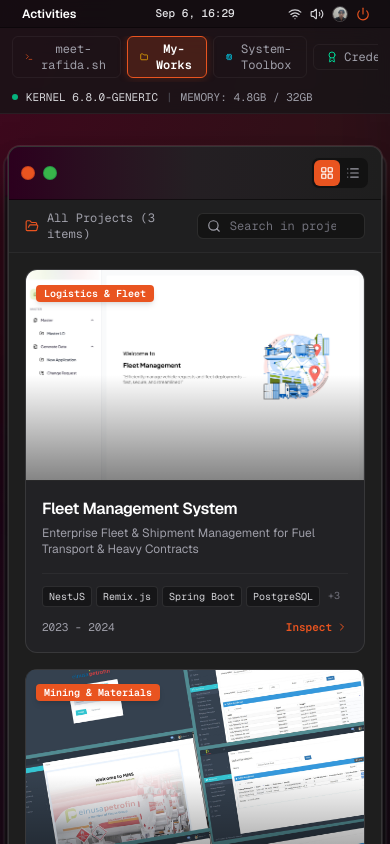
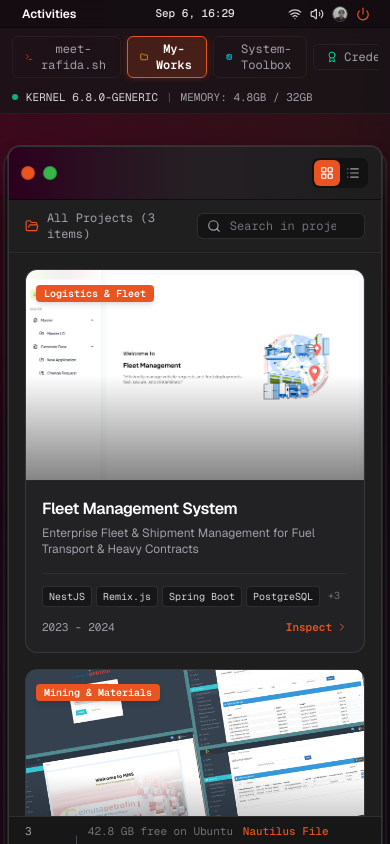
Before and after one commit to rafidaaziz23/rafi-ubuntu-portofolio, a Next.js app: page / in a window 390 px wide. Both pictures are taken after a click on the button "My-Works". Built offline with nearby package versions, Linux system fonts and the light colour scheme.

Commit message:
fix responsive

```diff
--- a/src/app/page.tsx
+++ b/src/app/page.tsx
@@ -302,7 +302,7 @@ export default function Home() {
           {isTerminalOpen && (
             <div
               onClick={() => setFocusedWindow("terminal")}
-              className={`w-full max-w-4xl transition-all duration-150 ${
+              className={`w-full max-w-5xl transition-all duration-150 ${
                 focusedWindow === "terminal"
                   ? "relative z-30 scale-100"
                   : "absolute z-10 scale-[0.98] opacity-75 pointer-events-auto"
--- a/src/components/windows/ContactWindow.tsx
+++ b/src/components/windows/ContactWindow.tsx
@@ -85,7 +85,7 @@ export function ContactWindow({
         className={`w-full font-sans select-none flex flex-col ${
           isMaximized
             ? "fixed inset-0 z-50 rounded-none max-w-none h-screen"
-            : "max-w-5xl mx-auto rounded-xl shadow-2xl shadow-black/85 ring-1 ring-white/10 h-[600px]"
+            : "max-w-5xl mx-auto rounded-xl shadow-2xl shadow-black/85 ring-1 ring-white/10 h-[80vh] md:h-[600px] max-h-[85vh]"
         } bg-[#1E1E1E] text-zinc-200 overflow-hidden ${className}`}
       >
         {/* Header - Thunderbird Mailer Style */}
@@ -133,7 +133,7 @@ export function ContactWindow({
         </header>
 
         {/* Content Body - 2 Columns */}
-        <div className="flex flex-col md:flex-row flex-1 min-h-0 bg-[#121212]">
+        <div className="flex flex-col md:flex-row flex-1 min-h-0 bg-[#121212] overflow-y-auto md:overflow-hidden">
 
           {/* Left Column - Contact Info */}
           <div className="w-full md:w-2/5 border-b md:border-b-0 md:border-r border-white/5 bg-[#18181A] p-6 sm:p-8 flex flex-col justify-center">
@@ -146,6 +146,28 @@ export function ContactWindow({
             </p>
 
             <div className="space-y-3">
+              <a
+                href="mailto:dev.rafidaaziz@gmail.com"
+                className="flex items-center gap-3 px-4 py-3 rounded-xl bg-white/5 hover:bg-[#E95420]/20 border border-white/5 hover:border-[#E95420]/50 transition-all group"
+              >
+                <Mail className="w-5 h-5 text-[#E95420] group-hover:scale-110 transition-transform" />
+                <div className="flex flex-col">
+                  <span className="text-sm font-semibold text-white group-hover:text-[#E95420] transition-colors">Email (Primary)</span>
+                  <span className="text-[11px] text-zinc-500 font-mono">dev.rafidaaziz@gmail.com</span>
+                </div>
+              </a>
+
+              <a
+                href="mailto:rafi@nexatriv.com"
+                className="flex items-center gap-3 px-4 py-3 rounded-xl bg-white/5 hover:bg-emerald-500/20 border border-white/5 hover:border-emerald-500/50 transition-all group"
+              >
+                <Mail className="w-5 h-5 text-emerald-400 group-hover:scale-110 transition-transform" />
+                <div className="flex flex-col">
+                  <span className="text-sm font-semibold text-white group-hover:text-emerald-400 transition-colors">Email (Business)</span>
+                  <span className="text-[11px] text-zinc-500 font-mono">rafi@nexatriv.com</span>
+                </div>
+              </a>
+
               <a
                 href="https://linkedin.com/in/rafida-aziz"
                 target="_blank"
@@ -160,7 +182,7 @@ export function ContactWindow({
               </a>
 
               <a
-                href="https://github.com/rafida-core"
+                href="https://github.com/rafidaaziz23"
                 target="_blank"
                 rel="noopener noreferrer"
                 className="flex items-center gap-3 px-4 py-3 rounded-xl bg-white/5 hover:bg-white/10 border border-white/5 transition-all group"
@@ -168,23 +190,7 @@ export function ContactWindow({
                 <Code className="w-5 h-5 text-white group-hover:scale-110 transition-transform" />
                 <div className="flex flex-col">
                   <span className="text-sm font-semibold text-white">GitHub</span>
-                  <span className="text-[11px] text-zinc-500 font-mono">@rafida-core</span>
-                </div>
-              </a>
-
-              <a
-                href="https://wa.me/"
-                target="_blank"
-                rel="noopener noreferrer"
-                className="flex items-center gap-3 px-4 py-3 rounded-xl bg-white/5 hover:bg-[#25D366]/20 border border-white/5 hover:border-[#25D366]/50 transition-all group relative overflow-hidden"
-              >
-                <MessageCircle className="w-5 h-5 text-[#25D366] group-hover:scale-110 transition-transform" />
-                <div className="flex flex-col">
-                  <span className="text-sm font-semibold text-white group-hover:text-[#25D366] transition-colors">Direct WhatsApp</span>
-                  <span className="text-[11px] text-emerald-400 font-mono flex items-center gap-1.5 mt-0.5">
-                    <span className="w-1.5 h-1.5 rounded-full bg-emerald-500 animate-pulse" />
-                    Online
-                  </span>
+                  <span className="text-[11px] text-zinc-500 font-mono">rafidaaziz23</span>
                 </div>
               </a>
             </div>
--- a/src/components/windows/CredentialsWindow.tsx
+++ b/src/components/windows/CredentialsWindow.tsx
@@ -83,7 +83,7 @@ export function CredentialsWindow({
         className={`w-full font-sans select-none flex flex-col ${
           isMaximized
             ? "fixed inset-0 z-50 rounded-none max-w-none h-screen"
-            : "max-w-5xl mx-auto rounded-xl shadow-2xl shadow-black/85 ring-1 ring-white/10 h-[650px]"
+            : "max-w-5xl mx-auto rounded-xl shadow-2xl shadow-black/85 ring-1 ring-white/10 h-[80vh] md:h-[650px] max-h-[85vh]"
         } bg-[#1E1E1E] text-zinc-200 overflow-hidden ${className}`}
       >
         {/* Header - Software Center Style */}
--- a/src/components/windows/ProjectsWindow.tsx
+++ b/src/components/windows/ProjectsWindow.tsx
@@ -126,10 +126,10 @@ export function ProjectsWindow({
         }}
         exit={{ opacity: 0, scale: 0.94, y: 20 }}
         transition={{ duration: 0.22, ease: "easeOut" }}
-        className={`w-full font-sans select-none ${
+        className={`w-full font-sans select-none flex flex-col ${
           isMaximized
-            ? "fixed inset-0 z-50 rounded-none max-w-none h-screen flex flex-col"
-            : "max-w-6xl mx-auto rounded-xl shadow-2xl shadow-black/85 ring-1 ring-white/10"
+            ? "fixed inset-0 z-50 rounded-none max-w-none h-screen"
+            : "max-w-6xl mx-auto rounded-xl shadow-2xl shadow-black/85 ring-1 ring-white/10 max-h-[85vh] md:max-h-[750px]"
         } bg-[#1E1E1E] text-zinc-200 overflow-hidden border border-white/10 backdrop-blur-md ${className}`}
       >
         {/* 1. Header Bar (Ubuntu Nautilus Style) */}
@@ -358,7 +358,7 @@ export function ProjectsWindow({
               </div>
 
               {/* View: Project Details OR Project Explorer */}
-              <div className="flex-1 p-4 sm:p-6 overflow-y-auto max-h-[640px] custom-scrollbar">
+              <div className="flex-1 p-4 sm:p-6 overflow-y-auto custom-scrollbar">
                 {activeProject ? (
                   /* ─── PROJECT DETAIL VIEW ─── */
                   <div className="flex flex-col gap-6">
--- a/src/components/windows/TerminalWindow.tsx
+++ b/src/components/windows/TerminalWindow.tsx
@@ -273,10 +273,10 @@ ossyNMMMNyMMhsssssssssssssshmmmhssssssso
         }}
         exit={{ opacity: 0, scale: 0.94, y: 20 }}
         transition={{ duration: 0.22, ease: "easeOut" }}
-        className={`w-full font-sans select-none ${
+        className={`w-full font-sans select-none flex flex-col ${
           isMaximized
-            ? "fixed inset-0 z-50 rounded-none max-w-none h-screen flex flex-col"
-            : "max-w-5xl mx-auto rounded-xl shadow-2xl shadow-black/85 ring-1 ring-white/10"
+            ? "fixed inset-0 z-50 rounded-none max-w-none h-screen"
+            : "max-w-5xl mx-auto rounded-xl shadow-2xl shadow-black/85 ring-1 ring-white/10 max-h-[85vh] md:max-h-[700px]"
         } bg-[#18181A] text-zinc-200 overflow-hidden border border-white/10 backdrop-blur-md ${className}`}
       >
         {/* 1. Terminal Window Header Bar */}
@@ -326,7 +326,7 @@ ossyNMMMNyMMhsssssssssssssshmmmhssssssso
         </header>
 
         {/* Content Body */}
-        <div ref={scrollContainerRef} className="flex flex-col flex-1 min-h-0 p-4 sm:p-6 overflow-y-auto max-h-[700px] custom-scrollbar bg-[#121214]">
+        <div ref={scrollContainerRef} className="flex flex-col flex-1 min-h-0 p-4 sm:p-6 overflow-y-auto custom-scrollbar bg-[#121214]">
           {/* Terminal Command: whoami */}
           <div className="flex items-center gap-2 font-mono text-xs sm:text-sm text-zinc-300 mb-4 select-text">
               <span className="text-[#38B44A] font-semibold">rafi@nexatriv</span>
--- a/src/components/windows/ToolboxWindow.tsx
+++ b/src/components/windows/ToolboxWindow.tsx
@@ -173,10 +173,10 @@ export function ToolboxWindow({
         }}
         exit={{ opacity: 0, scale: 0.94, y: 20 }}
         transition={{ duration: 0.22, ease: "easeOut" }}
-        className={`w-full font-sans select-none ${
+        className={`w-full font-sans select-none flex flex-col ${
           isMaximized
-            ? "fixed inset-0 z-50 rounded-none max-w-none h-screen flex flex-col"
-            : "max-w-6xl mx-auto rounded-xl shadow-2xl shadow-black/85 ring-1 ring-white/10"
+            ? "fixed inset-0 z-50 rounded-none max-w-none h-screen"
+            : "max-w-6xl mx-auto rounded-xl shadow-2xl shadow-black/85 ring-1 ring-white/10 max-h-[85vh] md:max-h-[750px]"
         } bg-[#1E1E1E] text-zinc-200 overflow-hidden border border-white/10 backdrop-blur-md ${className}`}
       >
         {/* 1. Ubuntu Window Header Bar */}
@@ -319,7 +319,7 @@ export function ToolboxWindow({
             </div>
 
             {/* 3. Grid Container (High-Density Cards) */}
-            <div className="flex-1 p-4 sm:p-6 overflow-y-auto max-h-[640px] custom-scrollbar bg-gradient-to-b from-[#1E1E1E] via-[#1A1A1A] to-[#161616]">
+            <div className="flex-1 p-4 sm:p-6 overflow-y-auto custom-scrollbar bg-gradient-to-b from-[#1E1E1E] via-[#1A1A1A] to-[#161616]">
               {filteredSkills.length === 0 ? (
                 <div className="flex flex-col items-center justify-center py-16 text-center">
                   <div className="w-12 h-12 rounded-full bg-white/5 border border-white/10 flex items-center justify-center mb-3">
--- a/src/data/projects.ts
+++ b/src/data/projects.ts
@@ -111,7 +111,7 @@ export const PROJECTS_DATA: ProjectItem[] = [
     ],
     role: 'Core Backend & Frontend Developer',
     clientOrContext: 'Mining & Mineral Logistics Operator',
-    year: '2023',
+    year: '2023 - 2025',
     highlights: [
       'Optimized database queries for massive shipment ledger datasets',
       'Built responsive UI dashboards with real-time sync',
@@ -150,7 +150,7 @@ export const PROJECTS_DATA: ProjectItem[] = [
     ],
     role: 'Full-Stack Developer',
     clientOrContext: 'Supply Chain & Equipment Services',
-    year: '2024',
+    year: '2023 - 2024',
     highlights: [
       'Streamlined daily inventory auditing and maintenance turnaround times',
     ],
```
